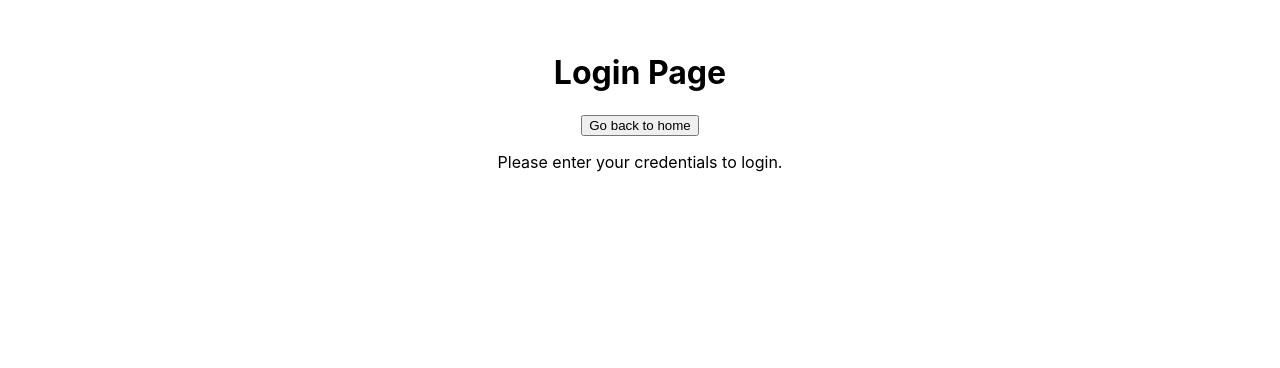
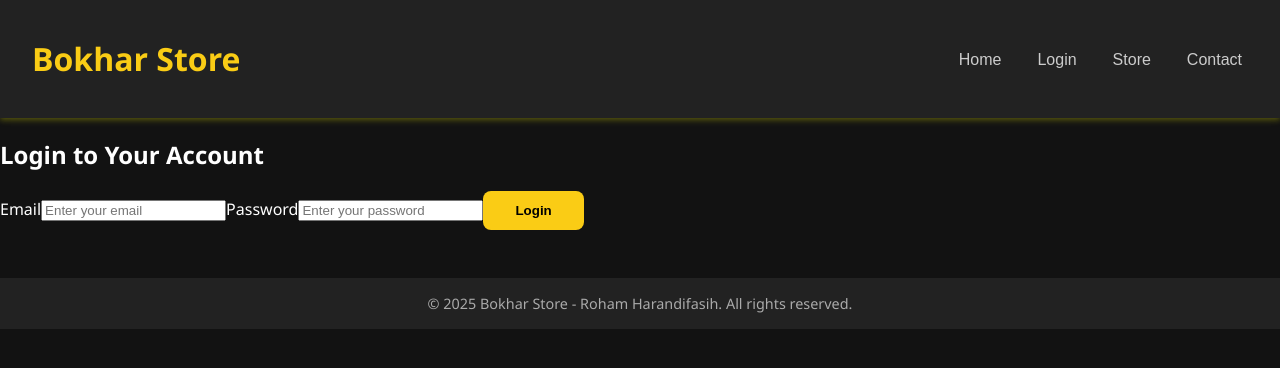
Before and after one commit to Rh2001/FS25-Test, a React (Create React App) app in the folder frontend/: page /login in a window 1280 px wide. Shown: the top 368 px of the page. Built offline with nearby package versions, Linux system fonts and the light colour scheme.

Commit message:
Add other store fronts to homepage

```diff
--- a/frontend/src/HomePage.jsx
+++ b/frontend/src/HomePage.jsx
@@ -1,8 +1,9 @@
 import React from "react";
 import "./HomePage.css";
+import TestComponent from "./test";
 import { useNavigate } from 'react-router-dom';
 
-const featuredGames = [
+const steamFeaturedGames = [
   {
     id: 1,
     title: "Cyberpunk 2077",
@@ -20,6 +21,42 @@ const featuredGames = [
     title: "Red Dead Redemption 2",
     price: "$29.99",
     image: "https://cdn.cloudflare.steamstatic.com/steam/apps/1174180/header.jpg",
+  },
+];
+
+const eaFeaturedGames = [
+  {
+    id: 1,
+    title: "FIFA 23",
+    price: "$24.99",
+    image: "https://cdn.akamai.steamstatic.com/steam/apps/1811260/header.jpg",
+  },
+  {
+    id: 2,
+    title: "The Sims 4",
+    price: "$4.99",
+    image: "https://cdn.akamai.steamstatic.com/steam/apps/1222670/header.jpg",
+  },
+];
+
+const battleNetFeaturedGames = [
+  {
+    id: 1,
+    title: "Call of Duty: Modern Warfare II",
+    price: "$39.99",
+    image: "https://blz-contentstack-images.akamaized.net/v3/assets/bltf408a0557f4e4998/bltd31831eda9199937/62abc0df5cbe472513c0ce59/Cortez_Base_Game-Bnet_Game-Card_Feature-960x540.jpg?imwidth=1088&imdensity=1.25",
+  },
+  {
+    id: 2,
+    title: "Diablo IV",
+    price: "$49.99",
+    image: "https://blz-contentstack-images.akamaized.net/v3/assets/bltf408a0557f4e4998/blt7ee84e584fa45031/68476decee87fe2509b01798/DIA_DIV_Franchise_Sale_BNET_Shop_Banner_1600x500_LL01.png?imwidth=1568&imdensity=1.25",
+  },
+  {
+    id: 3,
+    title: "World of Warcraft",
+    price: "Subscription based",
+    image: "https://blz-contentstack-images.akamaized.net/v3/assets/bltf408a0557f4e4998/blt6a1db1b3c437a67d/68dd66e6459178c0108ada80/WoW_-_Midnight_-_Housing_Key_Art_-_Resize_Design_BnetShop_HeaderDesktop_1600x500.png?imwidth=1568&imdensity=1.25",
   },
 ];
 
@@ -42,7 +79,7 @@ function HomePage() {
 
       <section className="hero">
         <div className="hero-overlay">
-          <h2>🔥 Hot Steam Deals</h2>
+          <h2>🔥 Steaming Hot Deals</h2>
           <p>Buy Steam CD Keys at unbeatable prices. Instant delivery. Secure checkout.</p>
           <button className="btn-primary">Browse Store</button>
         </div>
@@ -50,9 +87,9 @@ function HomePage() {
 
 
       <section className="featured-section">
-        <h3>🔥 Featured Games</h3>
+        <h3>🔥 Featured Steam Games</h3>
         <div className="games-grid">
-          {featuredGames.map((game) => (
+          {steamFeaturedGames.map((game) => (
             <div key={game.id} className="game-card">
               <img src={game.image} alt={game.title} />
               <div className="game-info">
@@ -65,9 +102,43 @@ function HomePage() {
         </div>
       </section>
 
+      <section className="featured-section">
+  <h3>🎮 EA App Deals</h3>
+  <div className="games-grid">
+    {eaFeaturedGames.map((game) => (
+      <div key={game.id} className="game-card">
+        <img src={game.image} alt={game.title} />
+        <div className="game-info">
+          <h4>{game.title}</h4>
+          <p className="price">{game.price}</p>
+          <button className="btn-primary">Buy Now</button>
+        </div>
+      </div>
+    ))}
+  </div>
+</section>
+
+{/* Battle.net Games Section */}
+<section className="featured-section">
+  <h3>🎮 Battle.net Deals</h3>
+  <div className="games-grid">
+    {battleNetFeaturedGames.map((game) => (
+      <div key={game.id} className="game-card">
+        <img src={game.image} alt={game.title} />
+        <div className="game-info">
+          <h4>{game.title}</h4>
+          <p className="price">{game.price}</p>
+          <button className="btn-primary">Buy Now</button>
+        </div>
+      </div>
+    ))}
+  </div>
+</section>
+
 
       <footer className="footer">
         &copy; {new Date().getFullYear()} Bokhar Store - Roham Harandifasih. All rights reserved.
+        <TestComponent/>
       </footer>
     </div>
   );
--- a/frontend/src/Login.jsx
+++ b/frontend/src/Login.jsx
@@ -1,15 +1,66 @@
 // Login.jsx
 import React from "react";
+import "./HomePage.css";
+import { useState } from "react";
 import { useNavigate } from 'react-router-dom';
 
 function Login() {
-    const navigate = useNavigate();
+  const navigate = useNavigate();
+  const [email, setEmail] = useState("");
+  const [password, setPassword] = useState("");
+
+  const handleLogin = (e) => {
+    e.preventDefault();
+    // Mock login without backend
+    console.log("Logging in with:", email, password);
+    alert("Login successful!");
+    navigate("/");
+  };
+
   return (
-    <div style={{ padding: "2rem", textAlign: "center" }}>
-      <h1>Login Page</h1>
-       <button onClick={() => navigate('/')}>Go back to home</button>
-      <p>Please enter your credentials to login.</p>
+    <div className="container">
+      <header className="navbar">
+        <h1 className="logo">Bokhar Store</h1>
+        <nav>
+          <button onClick={() => navigate("/")}>Home</button>
+          <button onClick={() => navigate("/login")}>Login</button>
+          <button>Store</button>
+          <button>Contact</button>
+        </nav>
+      </header>
 
+      <section className="login-section">
+        <div className="login-box">
+          <h2>Login to Your Account</h2>
+          <form onSubmit={handleLogin} className="login-form">
+            <label>Email</label>
+            <input
+              type="email"
+              placeholder="Enter your email"
+              value={email}
+              onChange={(e) => setEmail(e.target.value)}
+              required
+            />
+
+            <label>Password</label>
+            <input
+              type="password"
+              placeholder="Enter your password"
+              value={password}
+              onChange={(e) => setPassword(e.target.value)}
+              required
+            />
+
+            <button type="submit" className="btn-primary">
+              Login
+            </button>
+          </form>
+        </div>
+      </section>
+
+      <footer className="footer">
+        &copy; {new Date().getFullYear()} Bokhar Store - Roham Harandifasih. All rights reserved.
+      </footer>
     </div>
   );
 }
```
Also changed, not shown: frontend/src/Login.css (added).
